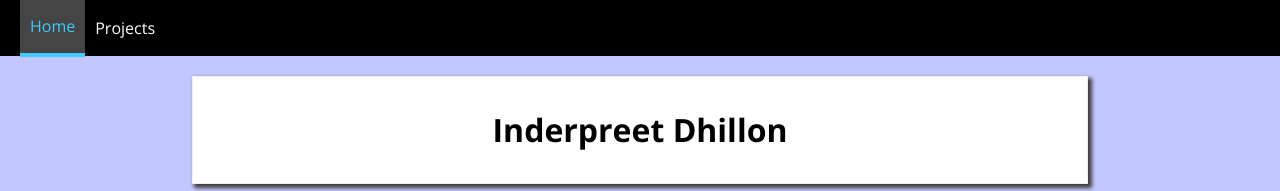
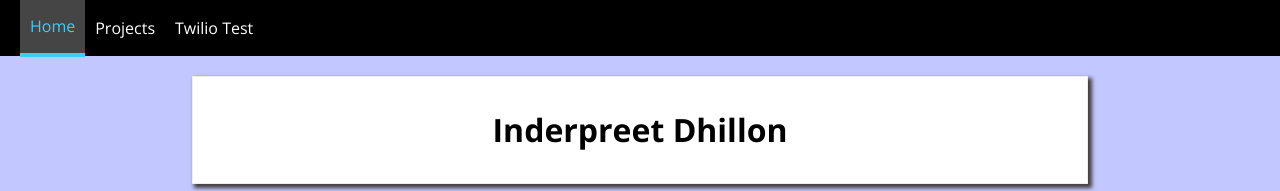
Before and after one commit to Inderpreet-D/react-site, a Next.js app: page / in a window 1280 px wide. Shown: the top 191 px of the page. Built offline with nearby package versions, Linux system fonts and the light colour scheme.

Commit message:
Added twilio test page

```diff
--- a/components/Navigation/NavigationItems/NavigationItems.jsx
+++ b/components/Navigation/NavigationItems/NavigationItems.jsx
@@ -8,6 +8,7 @@ const NavigationItems = (props) => {
         <ul className={styles.NavigationItems}>
             <NavigationItem link="/">Home</NavigationItem>
             <NavigationItem link="/projects">Projects</NavigationItem>
+            <NavigationItem link="/twilio">Twilio Test</NavigationItem>
         </ul>
     );
 };
```
